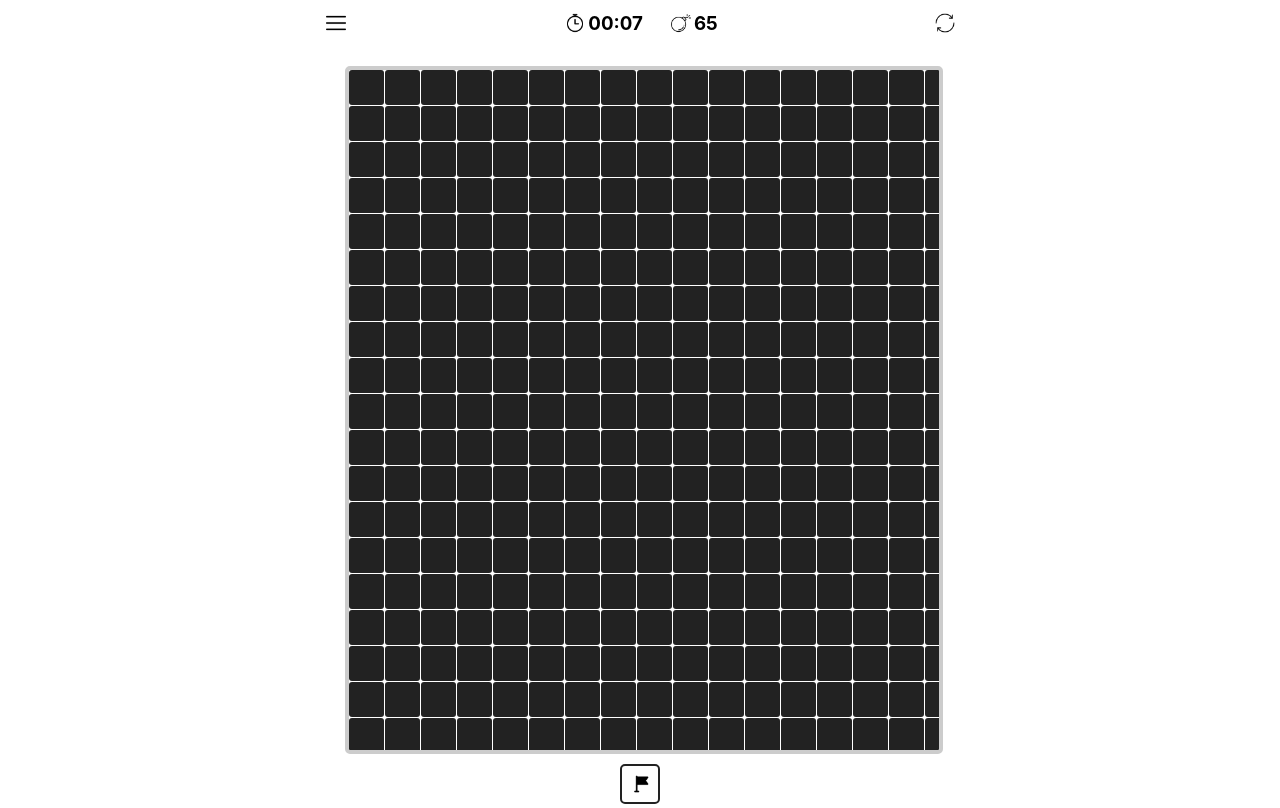
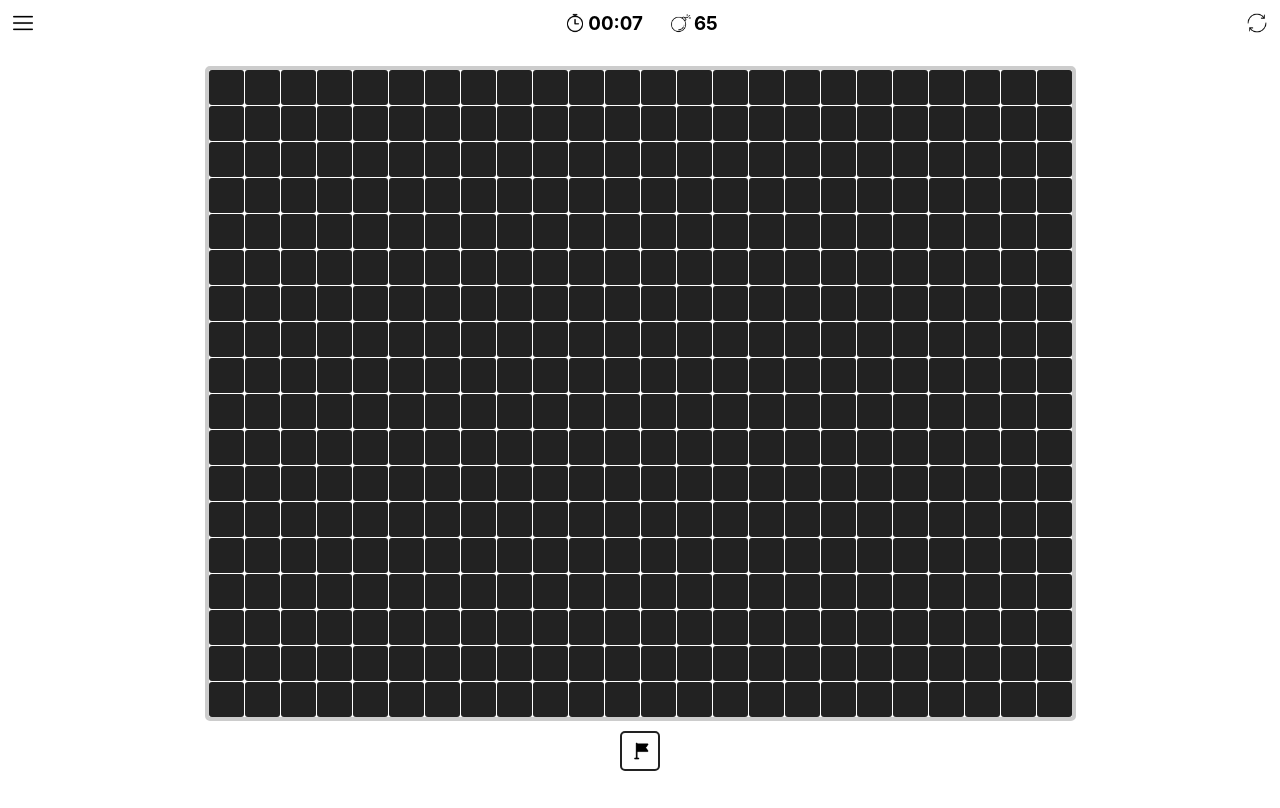
Before and after one commit to i-amare/minesweeper, a React (Create React App) app: page / in a window 1280 px wide. Built offline with nearby package versions, Linux system fonts and the light colour scheme.

Commit message:
Added block flagging logic

```diff
--- a/src/App.tsx
+++ b/src/App.tsx
@@ -8,8 +8,8 @@ import Vendor from "./scripts/Vendor";
 
 function App() {
 	// Grid states
-	const [gridWidthState, setGridWidthState] = useState(18);
-	const [gridHeightState, setGridHeightState] = useState(24);
+	const [gridWidthState, setGridWidthState] = useState(24);
+	const [gridHeightState, setGridHeightState] = useState(18);
 	const [bombState, setBombState] = useState(
 		Math.round(gridWidthState * gridHeightState * 0.15)
 	);
@@ -19,6 +19,7 @@ function App() {
 
 	// Flag mode states
 	const [flagModeState, setFlagModeState] = useState(false);
+	const [bombsLeftState, setBombsLeftState] = useState(bombState);
 
 	// Timer states
 	const [startTimeState, setStartTimeState] = useState(new Date().getTime());
@@ -39,6 +40,7 @@ function App() {
 
 	function resetGame() {
 		setGridState(Vendor.createGrid(gridWidthState, gridHeightState, bombState));
+		setBombsLeftState(bombState);
 		setStartTimeState(new Date().getTime());
 	}
 
@@ -49,15 +51,25 @@ function App() {
 	 */
 	function onTileClick(tileRow: number, tileCol: number) {
 		let newGridState = [...gridState];
+		const tile = newGridState[tileRow][tileCol];
 
+		if (flagModeState) {
+			tile.flagged = !tile.flagged;
+			setBombsLeftState(tile.flagged ? bombsLeftState - 1 : bombsLeftState + 1);
+		} else {
 			// Clears tile if not flagged or already cleared
-		const tile = newGridState[tileRow][tileCol];
 			if (!(tile.flagged || tile.cleared)) {
 				tile.bombProx = Vendor.checkBombs(tileRow, tileCol, newGridState);
 				tile.cleared = true;
-		}
 				if (tile.bombProx === 0) {
 					Vendor.clear(tileRow, tileCol, newGridState);
+				}
+			} else {
+				tile.flagged = !tile.flagged;
+				setBombsLeftState(
+					tile.flagged ? bombsLeftState - 1 : bombsLeftState + 1
+				);
+			}
 		}
 		setGridState(newGridState);
 	}
@@ -66,12 +78,18 @@ function App() {
 		<div
 			className="App"
 			style={{
-				display: "grid",
+				display: "flex",
+				flexDirection: "column",
 				alignContent: "center",
-				justifyContent: "center",
+				justifyContent: "space-between",
+				minHeight: "90vh",
 			}}
 		>
-			<Bar timeElapsed={timeElapsedState} bombsLeft={bombState} reset={resetGame} />
+			<Bar
+				timeElapsed={timeElapsedState}
+				bombsLeft={bombsLeftState}
+				reset={resetGame}
+			/>
 			<Grid
 				tileArrState={gridState}
 				gridHeight={gridHeightState}
--- a/src/components/grid/Block.tsx
+++ b/src/components/grid/Block.tsx
@@ -27,7 +27,7 @@ const Block = (props: blockProps) => {
 	const ImageStyling: CSSProperties = {
 		margin: "auto",
 		width: "45%",
-		backgroundColor: "#ccc",
+		backgroundColor: "rgba(0, 0, 0, 0)",
 	};
 
 	const fontColors = ["white", "teal", "green", "lightcoral", "tomato", "red", "magenta", "blueviolet", "darkorchid", "black"];
--- a/src/components/grid/Grid.tsx
+++ b/src/components/grid/Grid.tsx
@@ -27,7 +27,7 @@ const Grid = (props: gridProps) => {
 	const GridStyling: CSSProperties = {
 		maxHeight: "85vh",
 		maxWidth: "90%",
-		marginLeft: "5%",
+		margin: "auto",
 		display: "grid",
 		gridTemplateColumns: `${gridWidthStyle()}`,
 		gap: "1px",
```
Lines whose indentation alone changed are shown as unchanged.
